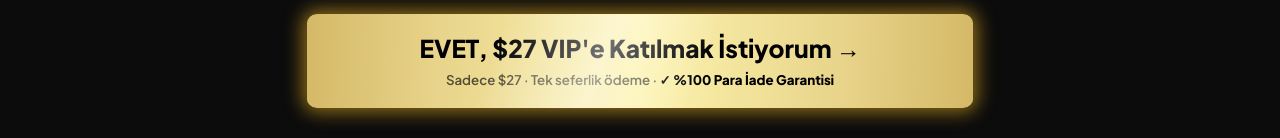
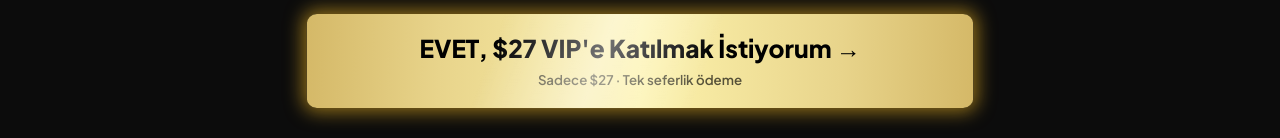
Before and after one commit to itu-itis23-goksenli22/bt_tate, a Next.js app: page /katil/kayitbasarili in a window 1280 px wide. Shown: the part 792-930 px from the top of the page. Built offline with nearby package versions, Linux system fonts and the light colour scheme; no server answers; a web font is replaced by a local one.

Commit message:
copy(katil): remove '%100 Para İade Garantisi' from VIP CTA subtext (3 spots)
Co-Authored-By: Claude Opus 4.8 (1M context) <noreply@anthropic.com>

```diff
--- a/app/katil/kayitbasarili/KayitBasariliContent.tsx
+++ b/app/katil/kayitbasarili/KayitBasariliContent.tsx
@@ -546,7 +546,7 @@ export default function KayitBasariliContent({
                   EVET, $27 VIP&apos;e Katılmak İstiyorum →
                 </div>
                 <div className="text-black/65 text-[13px] mt-2 font-semibold">
-                  Sadece $27 · Tek seferlik ödeme · <span className="text-black font-extrabold">✓ %100 Para İade Garantisi</span>
+                  Sadece $27 · Tek seferlik ödeme
                 </div>
               </div>
             </a>
@@ -593,7 +593,7 @@ function MainCheckoutCTA() {
             EVET, $27 VIP&apos;e Katılmak İstiyorum →
           </div>
           <div className="text-white/85 text-[13px] mt-2 font-semibold">
-            Sadece $27 · Tek seferlik ödeme · <span className="text-white font-extrabold">✓ %100 Para İade Garantisi</span>
+            Sadece $27 · Tek seferlik ödeme
           </div>
         </div>
       </a>
@@ -611,7 +611,7 @@ function CTABlock({ thankYouUrl: _thankYouUrl }: { thankYouUrl: string }) {
             EVET, $27 VIP&apos;e Katılmak İstiyorum →
           </div>
           <div className="text-black/65 text-[13px] mt-2 font-semibold">
-            Sadece $27 · Tek seferlik ödeme · <span className="text-black font-extrabold">✓ %100 Para İade Garantisi</span>
+            Sadece $27 · Tek seferlik ödeme
           </div>
         </div>
       </a>
```
